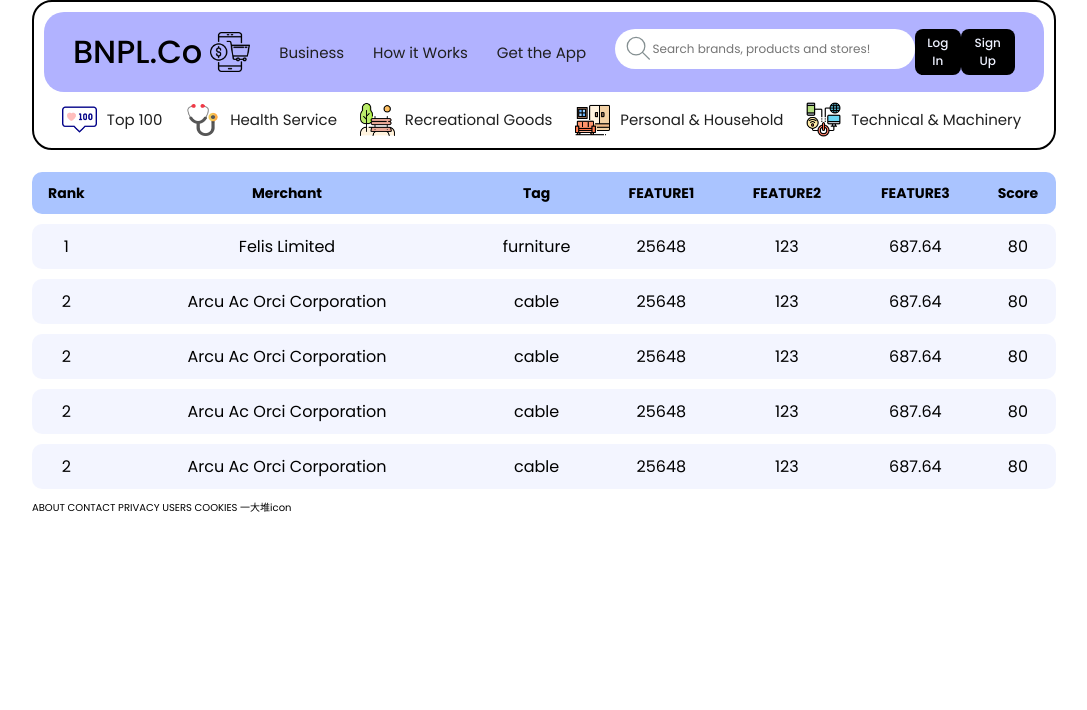
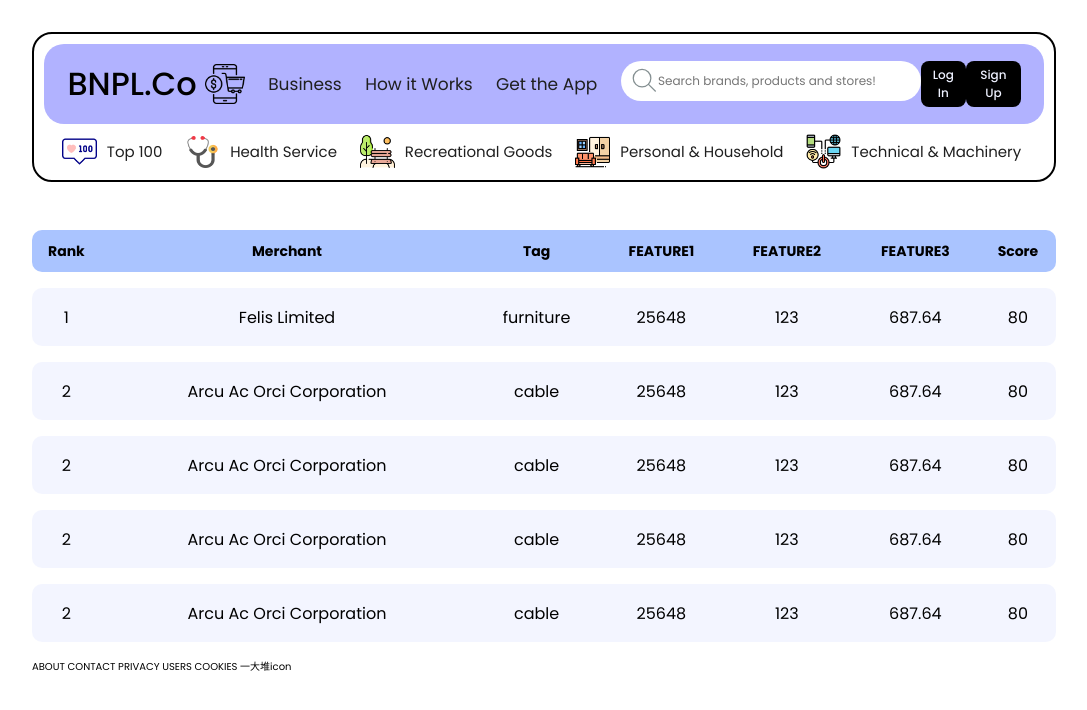
Before and after one commit to MAST30034-Applied-Data-Science/generic-buy-now-pay-later-project-group-14, a Node server app: page /v1/top100 in a window 1280 px wide. Shown: the top 710 px of the page, without its empty margins (96-1183 px from the left). Run offline with Node 20, Linux system fonts and the light colour scheme; some libraries are stand-ins or nearby versions.

Commit message:
adjust positions

```diff
--- a/web_app/public/general.css
+++ b/web_app/public/general.css
@@ -20,10 +20,11 @@ nav {
   color: #1f1f1f;
   border-radius: 20px;
   height: 150px;
-  font-size: 15px;
+  font-size: 17px;
   padding: 10px;
   display: flex;
   flex-direction: column;
+  margin-top: 32px;
 }
 
 .background {
@@ -124,7 +125,7 @@ a:hover {
 table {
   border-collapse: separate;
   width: 100%;
-  border-spacing: 0 10px;
+  border-spacing: 0 16px;
 }
 
 td {
@@ -153,17 +154,18 @@ MAIN
 **************************/
 main {
   font-size: 14px;
-  margin-top: 12px;
+  margin-top: 32px;
 }
 
 .card {
-  height: 45px;
+  height: 58px;
   margin: 12px 0;
   background-color: #d2daff45;
-  -webkit-transition: scale 0.3s ease-out;
+  -webkit-transition: all 0.3s ease-out;
 }
 
 .card:hover {
   scale: 1.02;
-  -webkit-transition: scale 0.3s ease-in;
+  background-color: #d2daff81;
+  -webkit-transition: all 0.3s ease-in;
 }
```
